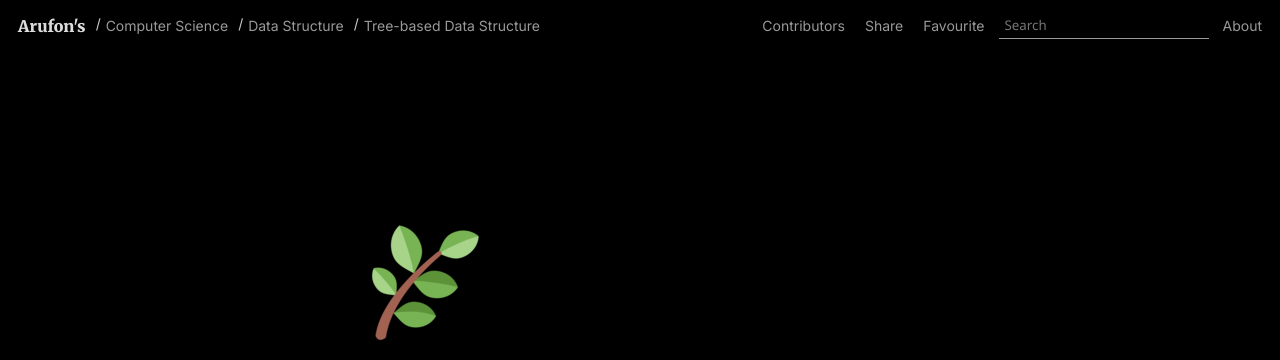
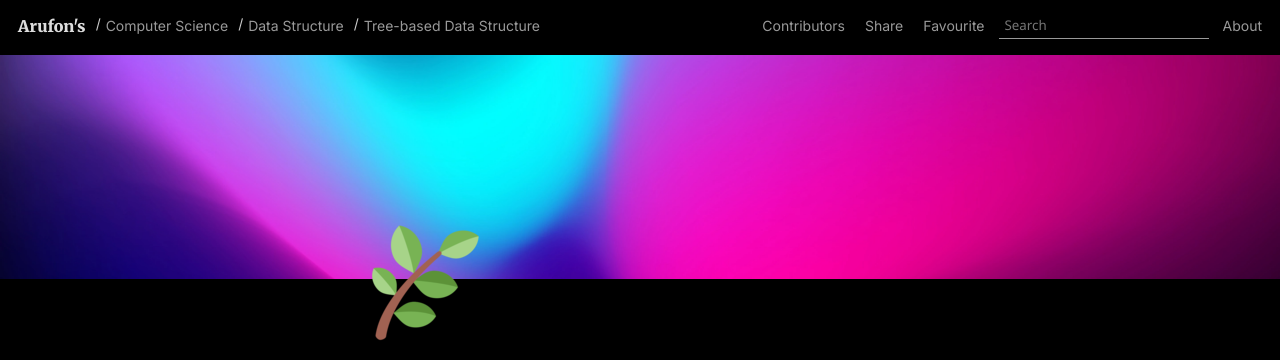
Before and after one commit to alfonsusac/saxion-t3-web-final-assessment, a plain HTML site: page index.html in a window 1280 px wide. Shown: the top 360 px of the page. Drawn offline with Linux system fonts and the light colour scheme; the site is published under a folder, as on GitHub Pages, so addresses that start at the root find nothing.

Commit message:
Fixed image not showing up

```diff
--- a/index.html
+++ b/index.html
@@ -12,7 +12,6 @@
 <body>
     <header id="pageheader">
         <nav class="navh" id="navleft">
-            <img src="images/logo.png" alt="">
             <ul id="breadcrumbs">
                 <!-- <li><a href="#">a</a></li>
                 <li><a href="#">a</a></li>
--- a/style.css
+++ b/style.css
@@ -144,7 +144,7 @@ nav > ul > .mobilenavli{
     position:absolute;
     height: 28vh;
     width: 100%;
-    background-image: url("/images/bg.jpg");
+    background-image: url("images/bg.jpg");
     background-position: center;
     background-size: cover;
     background-repeat: no-repeat;
```
